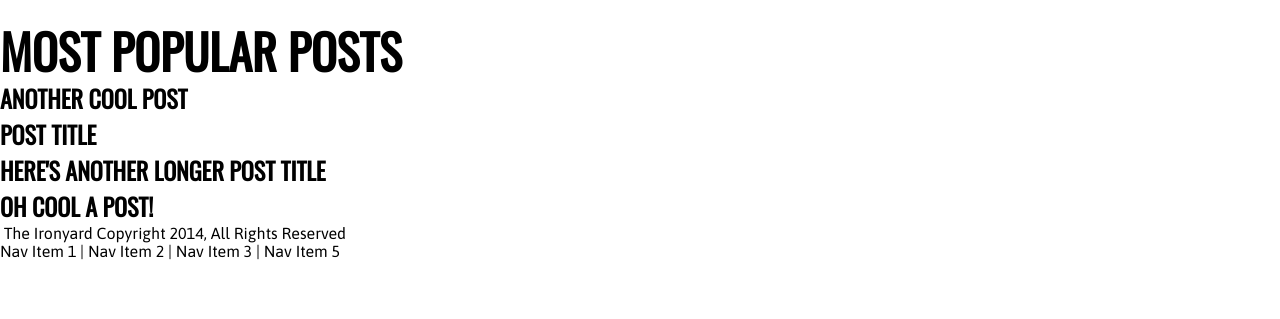
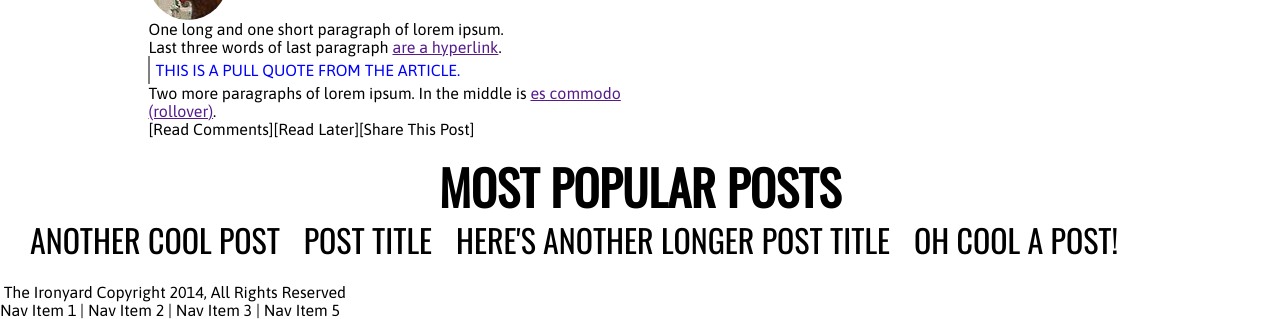
Before and after one commit to therufs/surfandpaddle, a plain HTML site: page index.html in a window 1280 px wide. Shown: the part 724-1043 px from the top of the page. Before the commit the page ends 984 px from the top, so only its background shows below. Drawn offline with nearby package versions, Linux system fonts and the light colour scheme; a web font is replaced by a local one.

Commit message:
Implement horizontal list in footer

```diff
--- a/css/base.css
+++ b/css/base.css
@@ -109,6 +109,7 @@ h6 {
 }
 
 div#main {
+  margin:10%;
   width: auto;
   height: auto;
 }
@@ -128,6 +129,7 @@ div#sidebar {
 
 div#footer {
   clear: both;
+  margin:20px;
 
 }
 
@@ -145,4 +147,12 @@ blockquote {
 
 li {
   display:inline;
+  text-transform:uppercase;
+  font-family: 'Oswald', sans-serif;
+  padding:10px;
+  font-size:2em;
 }
+
+div.popular {
+  text-align:center;
+}
--- a/index.html
+++ b/index.html
@@ -40,7 +40,8 @@
       <div class="headshot"></div>
       <a href="">Annie Dolphin</a> on Monday, June 9 9:22pm
     </div>
-    <p>One long and one short paragraph of lorem ipsum.  Last three words of last paragraph <a href="">are a hyperlink</a>.</p>
+    <p>One long and one short paragraph of lorem ipsum.</p>
+    <p>Last three words of last paragraph <a href="">are a hyperlink</a>.</p>
     <blockquote>This is a pull quote from the article.</blockquote>
     <p>Two more paragraphs of lorem ipsum.  In the middle is <a href="">es commodo (rollover)</a>.</p>
     <clickyboxes>[Read Comments][Read Later][Share This Post]</clickyboxes>
@@ -58,12 +59,12 @@
 </div>
 
 <div id="footer">
-<h1>Most Popular Posts</h1>
+<div class="popular"><h1>Most Popular Posts</h1></div>
 <ul>
-<li><h2><img 1>Another cool post</h2></li>
-<li><h2><img 2>Post title</h2></li>
-<li><h2><img 3>Here's another longer post title</h2></li>
-<li><h2><img 4>Oh cool a post!</h2></li>
+<li><img 1>Another cool post</li>
+<li><img 2>Post title</li>
+<li><img 3>Here's another longer post title</li>
+<li><img 4>Oh cool a post!</li>
 </ul>
 </div>
 
```
